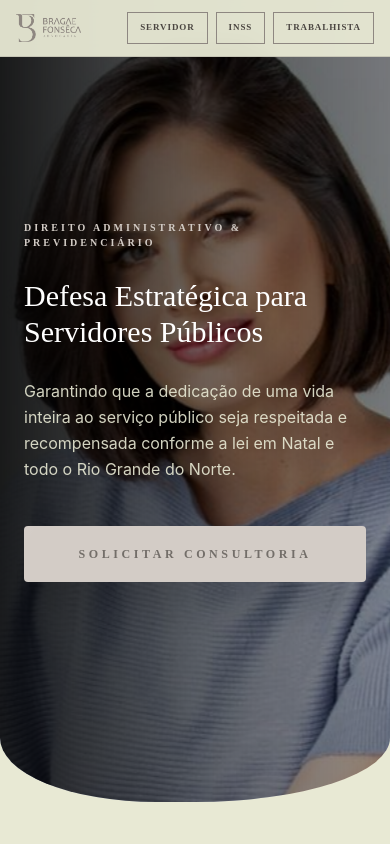
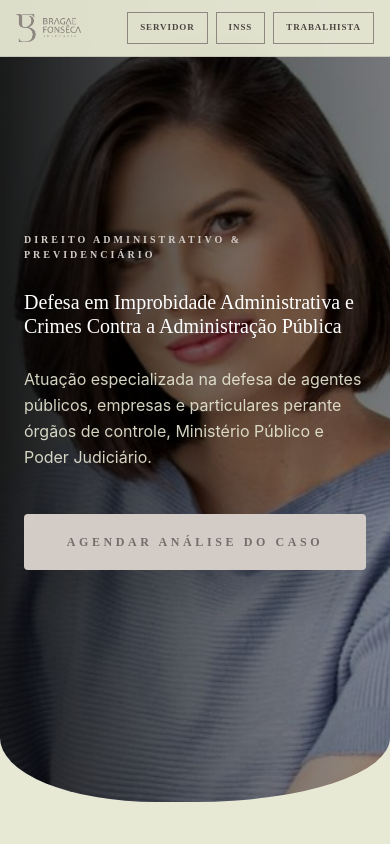
Before and after one commit to helena-varela/braga-fonseca, a React (Vite) app: page /cristina-braga in a window 390 px wide. Shown: the top 844 px of the page. Built offline with nearby package versions, Linux system fonts and the light colour scheme.

Commit message:
alteraçẽos e correções nas pages

```diff
--- a/src/pages/cristinapage.jsx
+++ b/src/pages/cristinapage.jsx
@@ -213,14 +213,15 @@ export default function CristinaPage() {
             Direito Administrativo & Previdenciário
           </span>
 
-          <h1 className="font-cinzel text-3xl md:text-6xl text-white leading-[1.2] md:leading-[1.1] animate-fade-in-up">
-            Defesa Estratégica para Servidores Públicos
+          <h1 className="font-cinzel text-xl md:text-5xl text-white leading-[1.2] md:leading-[1.1] animate-fade-in-up">
+            Defesa em Improbidade Administrativa e Crimes Contra a Administração
+            Pública
           </h1>
 
           <p className="font-inter text-base md:text-xl text-[#E8E9D4]/90 max-w-xl leading-relaxed animate-fade-in-up [animation-delay:200ms]">
-            Garantindo que a dedicação de uma vida inteira ao serviço público
-            seja respeitada e recompensada conforme a lei em Natal e todo o Rio
-            Grande do Norte.
+            Atuação especializada na defesa de agentes públicos, empresas e
+            particulares perante órgãos de controle, Ministério Público e Poder
+            Judiciário.
           </p>
 
           <div className="flex pt-4 animate-fade-in-up [animation-delay:400ms]">
@@ -231,7 +232,7 @@ export default function CristinaPage() {
               className="relative overflow-hidden w-full md:w-auto bg-[#D3CCC6] text-[#736e69] px-10 md:px-12 py-5 font-cinzel text-xs tracking-[0.3em] font-bold transition-all shadow-2xl rounded-sm hover:bg-white hover:text-[#8E8781] hover:scale-105 active:scale-95 text-center"
             >
               <span className="absolute top-0 -left-full w-full h-full bg-gradient-to-r from-transparent via-white/40 to-transparent skew-x-[-30deg] group-hover:left-full transition-all duration-1000"></span>
-              <span className="relative z-10">SOLICITAR CONSULTORIA</span>
+              <span className="relative z-10">AGENDAR ANÁLISE DO CASO</span>
             </a>
           </div>
         </div>
--- a/src/pages/home.jsx
+++ b/src/pages/home.jsx
@@ -91,12 +91,14 @@ export default function Home() {
               Advocacia Estratégica & Humanizada
             </span>
 
-            <h1 className="font-cinzel text-3xl sm:text-4xl md:text-5xl lg:text-5xl xl:text-7xl leading-tight md:leading-[1.15] xl:leading-[1.1] text-brand-light animate-fade-in-up">
-              {data.dor}
+            <h1 className="font-cinzel text-4xl sm:text-3xl md:text-5xl lg:text-5xl xl:text-7xl leading-tight md:leading-[1.15] xl:leading-[1.1] text-brand-light animate-fade-in-up">
+              Estratégia e excelência na defesa dos seus direitos.
             </h1>
 
             <p className="font-inter text-base md:text-lg lg:text-xl xl:text-2xl text-brand-light/90 max-w-xl lg:max-w-2xl leading-relaxed animate-fade-in-up [animation-delay:200ms]">
-              {data.subDor}
+              Atuação especializada em Direito Administrativo, Previdenciário e
+              do Trabalho. Unimos rigor técnico e atendimento humanizado para
+              resguardar servidores públicos, cidadãos e empresas.
             </p>
 
             <div className="flex pt-4 md:pt-6 animate-fade-in-up [animation-delay:400ms]">
@@ -108,7 +110,7 @@ export default function Home() {
                   rel="noopener noreferrer"
                 >
                   <span className="relative z-10 group-hover:tracking-[0.4em] transition-all duration-500">
-                    FALAR COM UMA ESPECIALISTA
+                    FALE COM UM ADVOGADO
                   </span>
                 </a>
               </button>
@@ -150,15 +152,15 @@ export default function Home() {
               {
                 num: "01",
                 t: "Missão",
-                h: "Direitos que você já possui",
-                d: "Nossa atuação ética e personalizada tem como foco principal ajudar nossos clientes a conhecerem e exercerem os direitos que lhes são garantidos por lei.",
+                h: "Defesa e Prerrogativas Fundamentais",
+                d: "Nossa atuação ética e personalizada tem como foco principal garantir que cidadãos, servidores e empresas exerçam com plenitude os direitos e garantias que lhes são assegurados por lei.",
                 bg: "bg-[#cbccba]",
               },
               {
                 num: "02",
                 t: "Experiência",
                 h: "Foco em Resultados",
-                d: "Unimos a expertise técnica na defesa de servidores públicos com a sensibilidade necessária para garantir benefícios previdenciários e assistenciais.",
+                d: "Unimos rigor técnico e visão multidisciplinar na entrega de soluções estratégicas em Direito do Trabalho, Administrativo e Previdenciário, focados na mitigação de riscos e na máxima segurança jurídica.",
                 bg: "bg-[#8E8781]",
                 dark: true,
               },
@@ -166,7 +168,7 @@ export default function Home() {
                 num: "03",
                 t: "Presença",
                 h: "Natal & Região",
-                d: "Estrutura pronta para atendimento presencial na capital e suporte digital estratégico para todo o estado.",
+                d: "Estrutura pronta para atendimento presencial na capital e suporte digital estratégico, ágil e seguro para clientes e corporações em todo o estado do Rio Grande do Norte.",
                 bg: "bg-[#cbccba]",
               },
             ].map((item, i) => (
@@ -222,7 +224,7 @@ export default function Home() {
               Excelência e Humanidade
             </h2>
             <h3 className="font-cinzel text-3xl md:text-5xl text-[#8E8781] leading-tight">
-              Conheça as Especialistas
+              Conheça os Especialistas
             </h3>
             <p className="font-inter text-gray-600 text-lg md:text-xl leading-relaxed max-w-3xl mx-auto">
               Com atuação ética, personalizada e estratégica, o escritório Braga
@@ -298,7 +300,7 @@ export default function Home() {
                   Kelly Fonsêca
                 </h4>
                 <p className="font-inter text-xs text-gray-400 uppercase tracking-[0.3em] mb-6 pb-4 border-b border-[#8E8781]/10 w-3/4">
-                  Especialista em INSS
+                  Direito Previdenciário
                 </p>
                 <div className="min-h-[120px] flex items-center justify-center mb-8">
                   <p className="font-inter text-sm md:text-base text-gray-600 leading-relaxed px-4">
@@ -343,12 +345,12 @@ export default function Home() {
                   José Anderson Souza de Salles
                 </h4>
                 <p className="font-inter text-xs text-gray-400 uppercase tracking-[0.3em] mb-6 pb-4 border-b border-[#8E8781]/10 w-3/4">
-                  Especialista em Direito do Trabalho
+                  Direito do Trabalho
                 </p>
-                <div className="min-h-[120px] flex items-center justify-center mb-3">
+                <div className="min-h-[120px] flex items-center justify-center mb-8">
                   <p className="font-inter text-sm md:text-base text-gray-600 leading-relaxed px-4">
-                    Dr. José Anderson Souza de Salles é especialista em direito do
-                    trabalho, focado na orientação segura de trabalhadores e
+                    Dr. José Anderson Souza de Salles é especialista em direito
+                    do trabalho, focado na orientação segura de trabalhadores e
                     empresas.
                   </p>
                 </div>
--- a/src/pages/jose.jsx
+++ b/src/pages/jose.jsx
@@ -1,5 +1,5 @@
-import hero from "../assets/hero-jose.png";
-import heroMobile from "../assets/hero-mobile-jose.png";
+import hero from "../assets/jose-hero.png";
+import heroMobile from "../assets/hero-mobile-jose.jpeg";
 import { useState, useEffect } from "react";
 
 export default function JosePage() {
@@ -86,15 +86,14 @@ export default function JosePage() {
     <>
       // Hero
       <section
-        className="w-full min-h-screen xl:h-screen relative flex items-center bg-cover bg-fixed bg-center bg-no-repeat overflow-hidden transition-all duration-1000"
+        className="w-full min-h-screen xl:h-screen relative flex items-center bg-cover bg-fixed bg-center bg-no-repeat overflow-hidden animate-fade-in"
         style={{
           backgroundImage: `url(${isMobile ? heroMobile : hero})`,
           borderBottomLeftRadius: "40% 8%",
           borderBottomRightRadius: "50% 8%",
         }}
       >
-        <div className="absolute inset-0 bg-gradient-to-r from-black/90 via-black/55 to-transparent z-10 animate-pulse-slow"></div>
-
+        <div className="absolute inset-0 bg-gradient-to-r from-black/90 via-black/55 to-transparent z-10"></div>
         <div className="relative z-20 w-full px-4 sm:px-10 md:px-20 lg:px-24 xl:px-29 pt-28 pb-12 xl:py-0 flex flex-col justify-center">
           <div className="max-w-full md:max-w-3/4 lg:w-11/12 xl:w-2/3 space-y-6 md:space-y-8">
             <span className="font-cinzel tracking-[0.2em] md:tracking-[0.4em] text-[10px] md:text-xs uppercase text-brand-light/90 block animate-fade-in-down lg:pt-4">
@@ -130,6 +129,10 @@ export default function JosePage() {
         <style
           dangerouslySetInnerHTML={{
             __html: `
+              @keyframes fadeIn {
+                from { opacity: 0; }
+                to { opacity: 1; }
+              }
               @keyframes fadeInDown {
                 from { opacity: 0; transform: translateY(-20px); }
                 to { opacity: 1; transform: translateY(0); }
@@ -138,9 +141,9 @@ export default function JosePage() {
                 from { opacity: 0; transform: translateY(30px); }
                 to { opacity: 1; transform: translateY(0); }
               }
+              .animate-fade-in { animation: fadeIn 1.5s ease-out forwards; }
               .animate-fade-in-down { animation: fadeInDown 1s ease-out forwards; }
               .animate-fade-in-up { opacity: 0; animation: fadeInUp 1s ease-out forwards; }
-            .animate-pulse-slow { animation: pulse 8s cubic-bezier(0.4, 0, 0.6, 1) infinite; }
             `,
           }}
         />
```
Also changed, not shown: 1 other file (tests, documents, lock files or other folders). Lines whose indentation alone changed are shown as unchanged.
